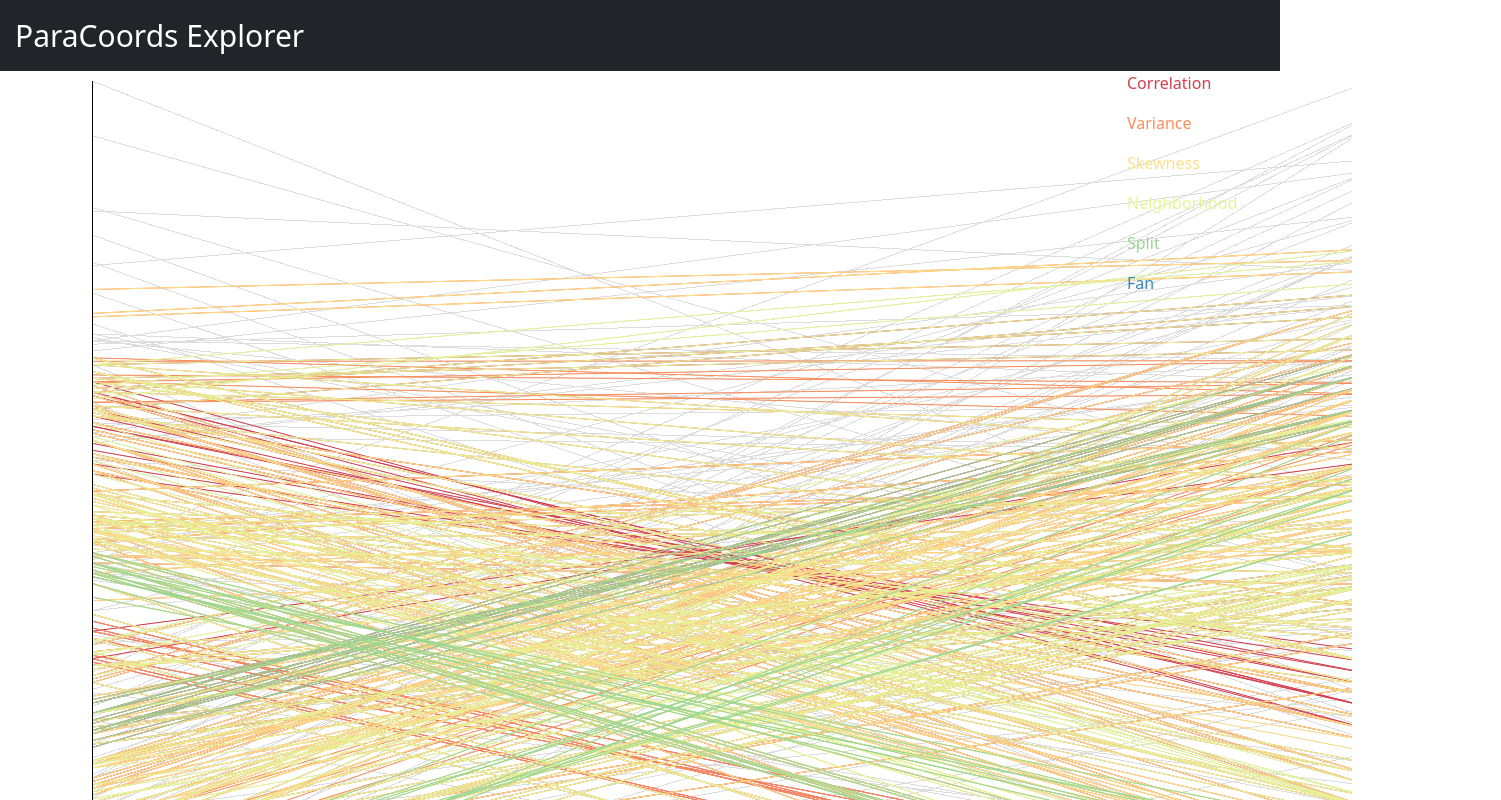
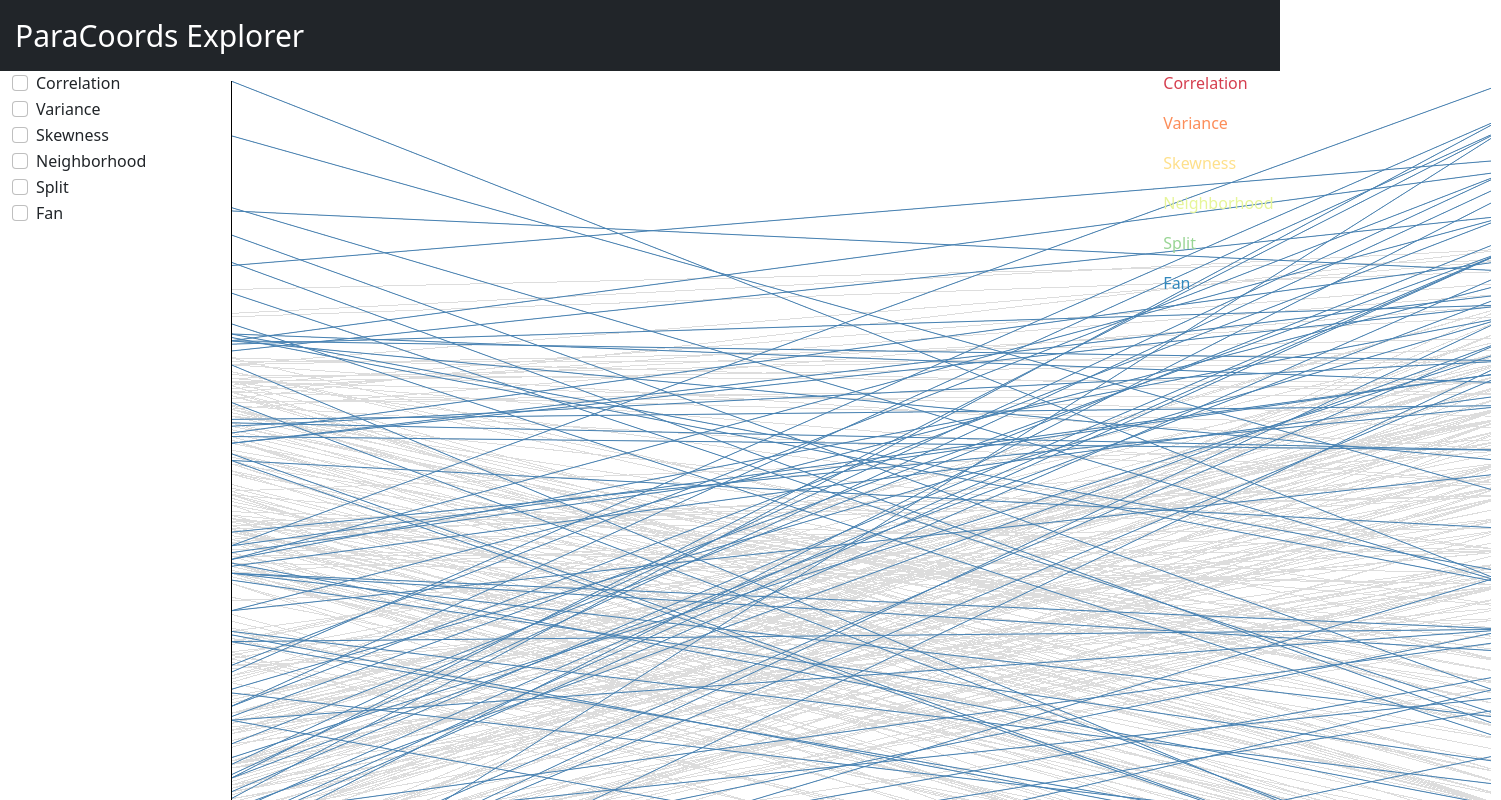
Before and after one commit to tyagi-iiitv/PC-Expo, a React (Create React App) app: page / in a window 1280 px wide. Shown: the top 800 px of the page, 1501 px wide, since content can reach past the window. Built offline with nearby package versions, Linux system fonts and the light colour scheme; no server answers.

Commit message:
Added checkboxes for different props

```diff
--- a/package.json
+++ b/package.json
@@ -8,6 +8,7 @@
     "@testing-library/user-event": "^12.1.10",
     "bootstrap": "^5.1.1",
     "d3": "5.16.0",
+    "fast-deep-equal": "^3.1.3",
     "node-sass": "^6.0.1",
     "react": "^17.0.2",
     "react-bootstrap": "^1.6.3",
--- a/src/App.css
+++ b/src/App.css
@@ -1,4 +1,4 @@
-.App {
+/* .App {
   text-align: center;
 }
 
@@ -35,4 +35,4 @@
   to {
     transform: rotate(360deg);
   }
-}
+} */
--- a/src/App.js
+++ b/src/App.js
@@ -1,15 +1,22 @@
 import './App.css';
-import { Navbar, NavbarBrand, Container, Row, Col } from 'react-bootstrap';
+import { Navbar, NavbarBrand, Container, Row, Col, Form } from 'react-bootstrap';
 import {GeneratePCP} from './components';
 import { Component } from 'react';
-import data from './components/pcp/cars.csv';
+import styles from './app.module.scss';
 
 export default class App extends Component{
   constructor(props){
     super(props);
     this.state = {
       data: {},
+      corr: false,
+      var: false,
+      skew: false,
+      neigh: false,
+      split: false,
+      fan: false
     }
+    this.handleChange = this.handleChange.bind(this);
   }
 
   componentDidMount(){
@@ -22,8 +29,14 @@ export default class App extends Component{
     })
   }
 
+  handleChange(evt){
+    let cur_state = this.state;
+    cur_state[evt.target.id] = !cur_state[evt.target.id]
+    this.setState(cur_state, ()=> console.log(this.state));
+  }
+
   render(){
-    console.log(this.state.data)
+    // console.log(this.state.data)
     return (
       <div>
         <Navbar bg="dark" variant="dark">
@@ -31,10 +44,18 @@ export default class App extends Component{
             ParaCoords Explorer
           </NavbarBrand>
         </Navbar>
-        <Container>
-          <Row>
-            <Col md={11}>
-              <GeneratePCP data={this.state.data}/>
+        <Container fluid>
+          <Row className={styles.mainRow}>
+            <Col md={2}>
+              <Form.Check type="checkbox" id="corr" label="Correlation" onChange={this.handleChange}/>
+              <Form.Check type="checkbox" id="var" label="Variance" onChange={this.handleChange}/>
+              <Form.Check type="checkbox" id="skew" label="Skewness" onChange={this.handleChange}/>
+              <Form.Check type="checkbox" id="neigh" label="Neighborhood" onChange={this.handleChange}/>
+              <Form.Check type="checkbox" id="split" label="Split" onChange={this.handleChange}/>
+              <Form.Check type="checkbox" id="fan" label="Fan" onChange={this.handleChange}/>
+            </Col>
+            <Col md={9}>
+              <GeneratePCP data={this.state.data} corr={this.state.corr} var={this.state.var} skew={this.state.skew} neigh={this.state.neigh} split={this.state.split} fan={this.state.fan}/>
             </Col>
             <Col md={1}>
               <p style={{color: "#d53e4f"}}> Correlation</p>
--- /dev/null
+++ b/src/app.module.scss
@@ -0,0 +1,4 @@
+.mainRow {
+    height: 100%;
+    width: 100%;
+}
--- a/src/components/pcp/pcp.jsx
+++ b/src/components/pcp/pcp.jsx
@@ -2,6 +2,7 @@ import React from 'react';
 import styles from './pcp.module.scss';
 import * as d3 from 'd3';
 import data from './penguins_num.csv';
+import equal from 'fast-deep-equal';
 
 class GeneratePCP extends React.Component {
     constructor(props) {
@@ -11,7 +12,31 @@ class GeneratePCP extends React.Component {
         };
     }
     componentDidMount() {
-        generateSVG(this.state.canvasDims.width, this.state.canvasDims.height);
+        generateSVG(
+            this.state.canvasDims.width,
+            this.state.canvasDims.height,
+            this.props.corr,
+            this.props.var,
+            this.props.skew,
+            this.props.neigh,
+            this.props.split,
+            this.props.fan
+        );
+    }
+
+    componentDidUpdate(prevProps){
+        if(!equal(this.props, prevProps)){
+            generateSVG(
+                this.state.canvasDims.width,
+                this.state.canvasDims.height,
+                this.props.corr,
+                this.props.var,
+                this.props.skew,
+                this.props.neigh,
+                this.props.split,
+                this.props.fan
+            );
+        }
     }
 
     render() {
@@ -28,10 +53,15 @@ class GeneratePCP extends React.Component {
 
 }
 
-async function generateSVG(width, boxHeight) {
+async function generateSVG(width, boxHeight, corr, variance, skew, neigh, split, fan) {
     let svg = d3.select('svg');
     let y = {};
     let x, dimensions, lines, g, background, corrlines, varlines, skewlines, neighlines, splitlines, fanlines;
+    console.log(corr, variance, skew, neigh, split, fan)
+
+
+
+
 
 
     let height = boxHeight - 20;
@@ -45,8 +75,8 @@ async function generateSVG(width, boxHeight) {
             let splitdata = [];
             let fandata = [];
             let otherdata = [];
+            for(let i=0; i<data.length; i++){
                 let enter = false;
-            for(let i=0; i<data.length; i++){
                 newdata[i] = {'bill_length_mm': data[i]['bill_length_mm'],
                               'bill_depth_mm': data[i]['bill_depth_mm']}
                 if(data[i]['correlation'] == 'true'){
@@ -107,48 +137,59 @@ async function generateSVG(width, boxHeight) {
             .enter().append("path")
             .attr("d", line);
 
-        // Draw lines
+        if(corr){
             corrlines = svg.append("g")
             .attr("class", styles.correlation)
             .selectAll("path")
             .data(corrdata).enter()
             .append("path")
             .attr("d", line);
+        }
 
+        if(variance){
             varlines = svg.append("g")
             .attr("class", styles.variance)
             .selectAll("path")
             .data(vardata).enter()
             .append("path")
             .attr("d", line);
+        }
 
+        if(skew){
             skewlines = svg.append("g")
             .attr("class", styles.skewness)
             .selectAll("path")
             .data(skewdata).enter()
             .append("path")
             .attr("d", line);
+        }
 
+        if(neigh){
             neighlines = svg.append("g")
             .attr("class", styles.neigh)
             .selectAll("path")
             .data(neighdata).enter()
             .append("path")
             .attr("d", line);
+        }
 
+        if(split){
             splitlines = svg.append("g")
             .attr("class", styles.split)
             .selectAll("path")
             .data(splitdata).enter()
             .append("path")
             .attr("d", line);
+        }
 
+        if(fan){
             fanlines = svg.append("g")
             .attr("class", styles.fan)
             .selectAll("path")
             .data(fandata).enter()
             .append("path")
             .attr("d", line);
+        }
 
         lines = svg.append("g")
             .attr("class", styles.lines)
```
Also changed, not shown: 1 other file (tests, documents, lock files or other folders). Lines whose indentation alone changed are shown as unchanged.
